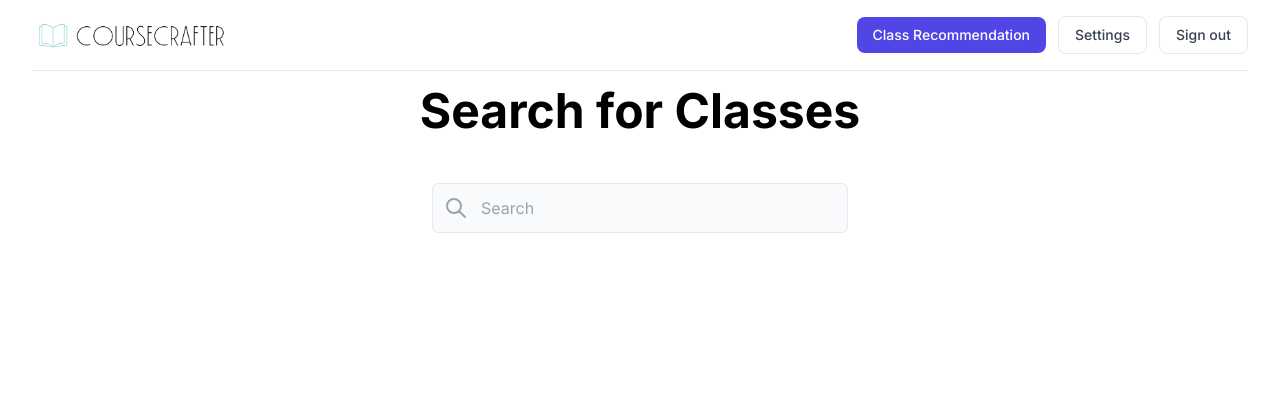
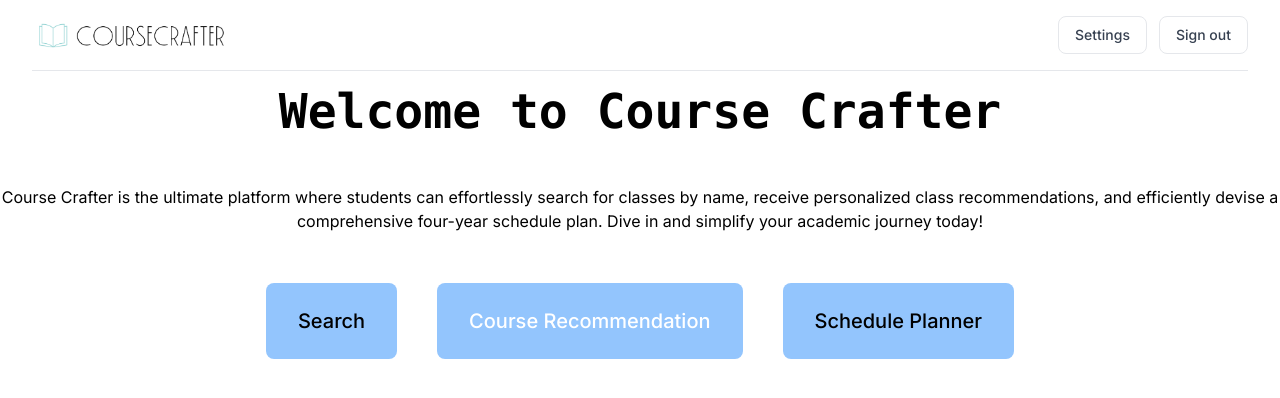
Before and after one commit to johnflanagan827/course-crafter-frontend, a Next.js app: page /dashboard in a window 1280 px wide. Shown: the top 398 px of the page. Built offline with nearby package versions, Linux system fonts and the light colour scheme.

Commit message:
Created a search page and changed styling on dashboard

```diff
--- a/app/(site)/dashboard/page.tsx
+++ b/app/(site)/dashboard/page.tsx
@@ -5,6 +5,7 @@ import Header from '@/app/components/header';
 
 export default function Dashboard() {
     const BACKEND_URL = process.env.NEXT_PUBLIC_BACKEND_URL;
+    const FRONTEND_URL = process.env.NEXT_PUBLIC_FRONTEND_URL;
     // const token = localStorage.getItem('token');
     const [searchQuery, setSearchQuery] = useState('');
     const [classList, setClassList] = useState([]);
@@ -33,37 +34,27 @@ export default function Dashboard() {
             setErrormsg(data.msg);
         }
     }
+    const headingStyle: React.CSSProperties = {
+        fontFamily: 'Monaco',
+    };
 
     return (
         <div>
-            <Header/>
-            <h1 className='text-5xl font-bold flex justify-center mb-4 mt-4'>Search for Classes</h1>
-            <form
-                onSubmit={(e) => {
-                    e.preventDefault();
-                }}
-                className="max-w-md px-4 mx-auto mt-12">
-                <div className="relative">
-                    <button onClick={(e) => fetchSearch()}>
-                        <svg xmlns="http://www.w3.org/2000/svg" className="absolute top-0 bottom-0 w-6 h-6 my-auto text-gray-400 left-3" fill="none" viewBox="0 0 24 24" stroke="currentColor">
-                            <path strokeLinecap="round" strokeLinejoin="round" strokeWidth={2} d="M21 21l-6-6m2-5a7 7 0 11-14 0 7 7 0 0114 0z" />
-                        </svg>
-                    </button>
-                    <input
-                        type="text"
-                        placeholder="Search"
-                        className="w-full py-3 pl-12 pr-4 text-gray-500 border rounded-md outline-none bg-gray-50 focus:bg-white focus:border-indigo-600"
-                        onChange={(e) => setSearchQuery(e.target.value)}
-                    />
-                </div>
-            </form>
-            <div className='flex justify-center mt-8'>
-                <div>
-                    {classList.map((item, index) => (
-                        <p key={index}>{item}</p>
-                    ))}
-                    <div className={errormsg ? "text-red-500 text-lg" : "hidden"}>{errormsg}</div>
-                </div>
+            <Header />
+            <h1 className='text-5xl font-bold flex justify-center mb-4 mt-4' style={headingStyle}>Welcome to Course Crafter</h1>
+            <p style={{ textAlign: 'center', marginTop: '50px' }}>
+                Course Crafter is the ultimate platform where students can effortlessly search for classes by name, receive personalized class recommendations, and efficiently devise a comprehensive four-year schedule plan. Dive in and simplify your academic journey today!
+            </p>
+            <div style={{ display: 'flex', justifyContent: 'center', marginTop: '50px' }}>
+                <a href={`${FRONTEND_URL}/search`} className="block px-8 py-6 text-center text-black duration-150 font-medium bg-blue-300 rounded-lg hover:bg-blue-500 active:bg-blue-700 md:text-xl" style={{ margin: '0 20px' }}>
+                    Search
+                </a>
+                <a href={`${FRONTEND_URL}/recommendation`} className="block px-8 py-6 text-black text-white duration-150 font-medium bg-blue-300 rounded-lg hover:bg-blue-500 active:bg-blue-700 md:text-xl" style={{ margin: '0 20px' }}>
+                    Course Recommendation
+                </a>
+                <a href={`${FRONTEND_URL}/planner`} className="block px-8 py-6 text-center text-black duration-150 font-medium bg-blue-300 rounded-lg hover:bg-blue-500 active:bg-blue-700 md:text-xl" style={{ margin: '0 20px' }}>
+                    Schedule Planner
+                </a>
             </div>
         </div>
     );
--- /dev/null
+++ b/app/(site)/search/page.tsx
@@ -0,0 +1,77 @@
+"use client"
+
+import React, { useState, useEffect } from 'react';
+import Header from '@/app/components/header';
+
+export default function Search() {
+    const BACKEND_URL = process.env.NEXT_PUBLIC_BACKEND_URL;
+    // const token = localStorage.getItem('token');
+    const [searchQuery, setSearchQuery] = useState('');
+    const [classList, setClassList] = useState([]);
+    const [errormsg, setErrormsg] = useState('');
+
+    useEffect(() => {
+        console.log(searchQuery);
+    }, [searchQuery])
+
+    const fetchSearch = async () => {
+        const response = await fetch(`${BACKEND_URL}/api/search`, {
+            method: 'GET',
+            headers: {
+                'Content-Type': 'application/json',
+                // 'Authorization': `Bearer ${token}`,
+                'search': searchQuery
+            },
+        });
+        const data = await response.json();
+        if (response.ok) {
+            setErrormsg('');
+            setClassList(data);
+        } else {
+            setClassList([]);
+            // @ts-ignore
+            setErrormsg(data.msg);
+        }
+    }
+
+    const headingStyle: React.CSSProperties = {
+        fontFamily: 'Monaco',
+    };
+
+    return (
+        <div>
+            <Header />
+            <h1 className='text-5xl font-bold flex justify-center mb-4 mt-4' style={headingStyle}>Search for Classes by Name</h1>
+            <form
+                onSubmit={(e) => {
+                    e.preventDefault();
+                }}
+                className="max-w-md px-4 mx-auto mt-12">
+                <div className="relative">
+                    <button onClick={(e) => fetchSearch()}>
+                        <svg xmlns="http://www.w3.org/2000/svg" className="absolute top-0 bottom-0 w-6 h-6 my-auto text-gray-400 left-3" fill="none" viewBox="0 0 24 24" stroke="currentColor">
+                            <path strokeLinecap="round" strokeLinejoin="round" strokeWidth={2} d="M21 21l-6-6m2-5a7 7 0 11-14 0 7 7 0 0114 0z" />
+                        </svg>
+                    </button>
+                    <input
+                        type="text"
+                        placeholder="Search"
+                        className="w-full py-3 pl-12 pr-4 text-gray-500 border rounded-md outline-none bg-gray-50 focus:bg-white focus:border-indigo-600"
+                        onChange={(e) => setSearchQuery(e.target.value)}
+                    />
+                </div>
+            </form>
+            <div className='flex justify-center mt-8'>
+                <ul className="grid grid-cols-2 gap-4 max-w-md">
+                    {classList.map((item, index) => (
+                        <li key={index} className="bg-gray-100 p-3 rounded-md w-full md:w-auto">{item}</li>
+                    ))}
+                </ul>
+                <div className={errormsg ? "text-red-500 text-lg" : "hidden"}>{errormsg}</div>
+            </div>
+        </div>
+    );
+
+
+
+}
--- a/app/components/header.jsx
+++ b/app/components/header.jsx
@@ -11,16 +11,10 @@ export default function Header() {
             <div className="items-start justify-between py-4 border-b md:flex">
                 <div>
                     <a href={`${FRONTEND_URL}/dashboard`}>
-                        <Image alt="course crafter logo" src={coursecrafter_logo}  width={200} />
+                        <Image alt="course crafter logo" src={coursecrafter_logo} width={200} />
                     </a>
                 </div>
                 <div className="items-center gap-x-3 mt-6 md:mt-0 sm:flex">
-                    <a
-                        href=""
-                        className="block px-4 py-2 text-center text-white duration-150 font-medium bg-indigo-600 rounded-lg hover:bg-indigo-500 active:bg-indigo-700 md:text-sm"
-                    >
-                        Class Recommendation
-                    </a>
                     <a
                         href={`${FRONTEND_URL}/settings`}
                         className="block px-4 py-2 mt-3 text-center text-gray-700 duration-150 font-medium rounded-lg border hover:bg-gray-50 active:bg-gray-100 sm:mt-0 md:text-sm"
```
